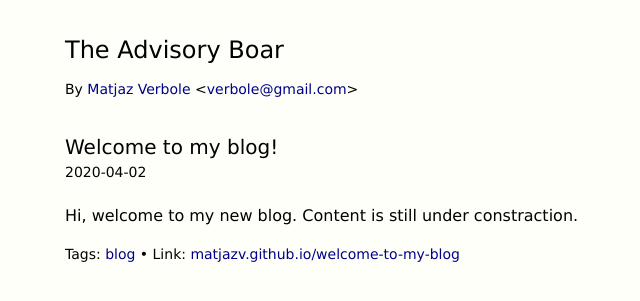
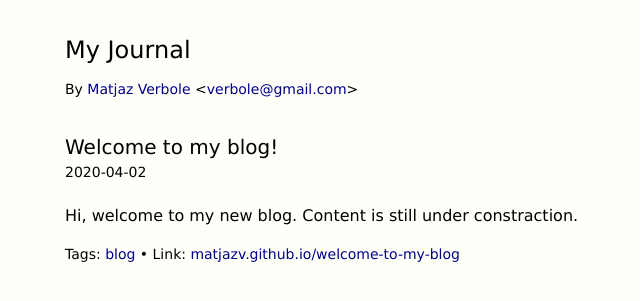
Before and after one commit to matjazv/matjazv.github.io, a Jekyll site: the page built from _tags/blog.md, in a window 1280 px wide. Shown: the top 301 px of the page, without its empty margins (127-767 px from the left). Built offline with Jekyll 4.4.1, drawn with Linux system fonts in a browser that asks for light colours.

Commit message:
Script for generating tags was fixed (The Advisory Boar was renamed to My journal)

```diff
--- a/_plugins/tag_generator.rb
+++ b/_plugins/tag_generator.rb
@@ -11,6 +11,6 @@ end
 
 def generate_tag_file(tag)
   File.open("_tags/#{tag}.md", "wb") do |file|
-    file << "---\nlayout: etc\ntitle: The Advisory Boar\ntag-name: #{tag}\n---\n"
+    file << "---\nlayout: etc\ntitle: My Journal\ntag-name: #{tag}\n---\n"
   end
 end
--- a/_tags/blog.md
+++ b/_tags/blog.md
@@ -1,5 +1,5 @@
 ---
 layout: etc
-title: The Advisory Boar
+title: My Journal
 tag-name: blog
 ---
```
Also changed, not shown: _tags/sysadmin.md (deleted, +0 -5 lines), _tags/unix.md (deleted, +0 -5 lines).
